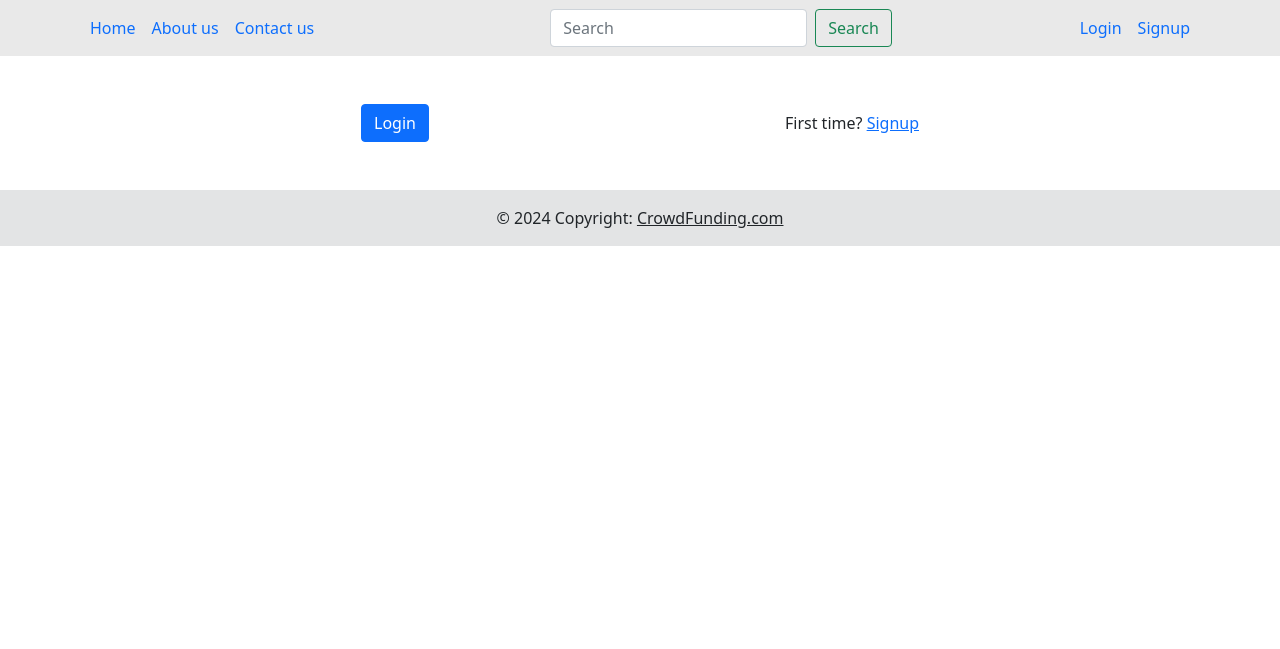
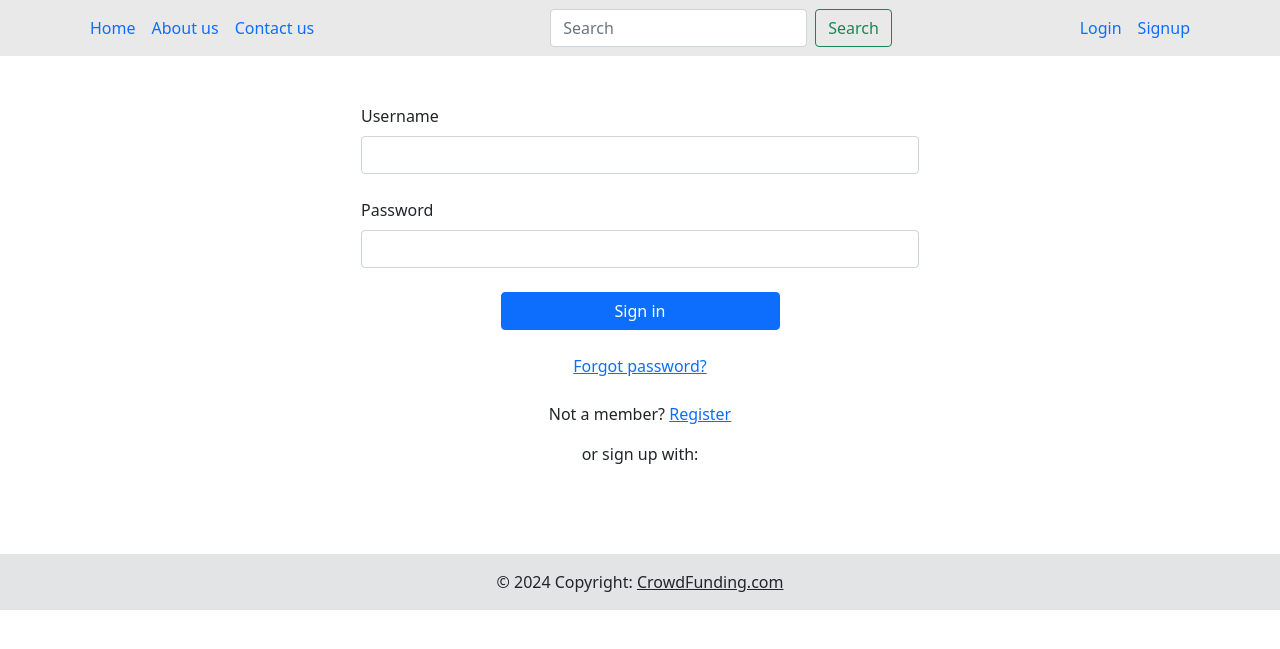
Before and after one commit to Ma7en/crowd-funding, a Django app: template crowdfunding/templates/registration/login.html in a window 1280 px wide. Shown: the top 649 px of the page. Run offline with Django 3.2, Linux system fonts and the light colour scheme; the template is opened without the code that fills it, so the values that code supplies are empty; some libraries are stand-ins or nearby versions.

Commit message:
edit login

```diff
--- a/crowdfunding/account/urls.py
+++ b/crowdfunding/account/urls.py
@@ -1,8 +1,9 @@
 from django.urls import path, include
-from .views import CreateAccount, EditAccount, ShowProfile, Logout, DeleteAccount
+from .views import CreateAccount, EditAccount, ShowProfile, Logout, DeleteAccount, Login
 
 
 urlpatterns = [
+    path("login/", Login.as_view(), name="login"),
     path("signup/", CreateAccount.as_view(), name="signup"),
     path("accounts/profile/", ShowProfile, name="profile"),
     path("editprofile/<int:pk>", EditAccount.as_view(), name="editprofile"),
--- a/crowdfunding/crowdfunding/settings.py
+++ b/crowdfunding/crowdfunding/settings.py
@@ -41,6 +41,8 @@ INSTALLED_APPS = [
     # apps
     "account.apps.AccountConfig",
     "home.apps.HomeConfig",
+    # packages
+    "fontawesomefree",
 ]
 
 # packages
--- a/crowdfunding/crowdfunding/urls.py
+++ b/crowdfunding/crowdfunding/urls.py
@@ -23,5 +23,6 @@ from django.conf import settings
 urlpatterns = [
     path("admin/", admin.site.urls),
     path("", include("projects.urls")),
+    path("", include("home.urls")),
     path("account/", include("account.urls")),
 ] + static(settings.MEDIA_URL, document_root=settings.MEDIA_ROOT)
--- /dev/null
+++ b/crowdfunding/home/static/home/css/styles.css
@@ -0,0 +1,5 @@
+* {
+    margin: 0;
+    padding: 0;
+    box-sizing: border-box;
+}
--- a/crowdfunding/home/templates/home/base.html
+++ b/crowdfunding/home/templates/home/base.html
@@ -10,6 +10,17 @@
         <link
             rel="stylesheet"
             href="{% static 'home/bootstrap/css/bootstrap.css' %}"
+        />
+        <link rel="stylesheet" href="{% static 'home/css/styles.css' %}" />
+        <link
+            href="{% static 'fontawesomefree/css/fontawesome.css' %}"
+            rel="stylesheet"
+            type="text/css"
+        />
+        <link
+            href="{% static 'fontawesomefree/css/brands.css' %}"
+            rel="stylesheet"
+            type="text/css"
         />
     </head>
     <body>
@@ -24,5 +35,6 @@
 
         <!-- script -->
         <script src="{% static 'home/bootstrap/js/bootstrap.js' %}"></script>
+        <script src="{% static 'home/js/script.js' %}"></script>
     </body>
 </html>
--- /dev/null
+++ b/crowdfunding/home/urls.py
@@ -0,0 +1,6 @@
+from django.urls import path
+from .views import index
+
+urlpatterns = [
+    path("", index, name="index"),
+]
--- a/crowdfunding/home/views.py
+++ b/crowdfunding/home/views.py
@@ -1,3 +1,8 @@
 from django.shortcuts import render
+from django.http import HttpResponse
+
 
 # Create your views here.
+# ================================================================
+def index(request):
+    return render(request, "home/base.html")
--- a/crowdfunding/templates/registration/login.html
+++ b/crowdfunding/templates/registration/login.html
@@ -1,18 +1,94 @@
-{% extends 'home/base.html' %}
+{% extends 'home/base.html' %} {% load static %}
 
 <!-- content -->
 {% block content %}
 <div class="container my-5">
-    <form class="form w-50 mx-auto" method="post" enctype="multipart/form-data">
+    <form
+        id="login-form"
+        class="w-50 mx-auto"
+        method="post"
+        enctype="multipart/form-data"
+    >
         {% csrf_token %}
         <!--  -->
         {{form}}
 
-        <div class="d-flex justify-content-between align-items-center">
-            <button type="submit" class="btn btn-primary">Login</button>
-            <span>First time? <a href="{% url 'signup' %}">Signup</a></span>
+        <div class="form-outline mb-4">
+            <label class="form-label" for="id_username">Username</label>
+            <input
+                required
+                type="text"
+                id="form2Example1"
+                class="form-control"
+                name="username"
+                id="id_username"
+            />
+        </div>
+
+        <!-- Password input -->
+        <div class="form-outline mb-4">
+            <label class="form-label" for="id_password">Password</label>
+            <input
+                required
+                type="password"
+                name="password"
+                id="id_password"
+                class="form-control"
+            />
+        </div>
+
+        <!-- Submit button -->
+        <div class="text-center">
+            <button type="submit" class="btn btn-primary btn-block mb-4 w-50">
+                Sign in
+            </button>
+        </div>
+
+        <div class="row mb-4">
+            <div class="col text-center">
+                <!-- Simple link -->
+                <a href="{% url 'password_reset' %}">Forgot password?</a>
+            </div>
+        </div>
+
+        <!-- Register buttons -->
+        <div class="text-center">
+            <p>Not a member? <a href="{% url 'signup' %}">Register</a></p>
+            <p>or sign up with:</p>
+            <button type="button" class="btn btn-link btn-floating mx-1">
+                <i class="fa-brands fa-facebook"></i>
+            </button>
+
+            <button type="button" class="btn btn-link btn-floating mx-1">
+                <i class="fa-brands fa-twitter"></i>
+            </button>
+
+            <button type="button" class="btn btn-link btn-floating mx-1">
+                <i class="fa-brands fa-google"></i>
+            </button>
+
+            <button type="button" class="btn btn-link btn-floating mx-1">
+                <i class="fa-brands fa-github"></i>
+            </button>
         </div>
     </form>
 </div>
 
+<script>
+    form = document.getElementById("login-form");
+    for (let i = 7; i > 0; i--) {
+        ele = form.children[i];
+        console.log(ele, ele.tagName);
+        if (["INPUT", "LABEL"].includes(ele.tagName)) {
+            ele.remove();
+        }
+    }
+    if (form.children[1].classList.contains("errorlist")) {
+        err = form.children[1];
+        err.classList.add("text-danger");
+        err.remove();
+        form.children[2].insertAdjacentElement("afterEnd", err);
+    }
+</script>
+
 {% endblock %}
```
Also changed, not shown: crowdfunding/account/views.py (+9 -1 lines), crowdfunding/home/static/home/js/script.js (added).
